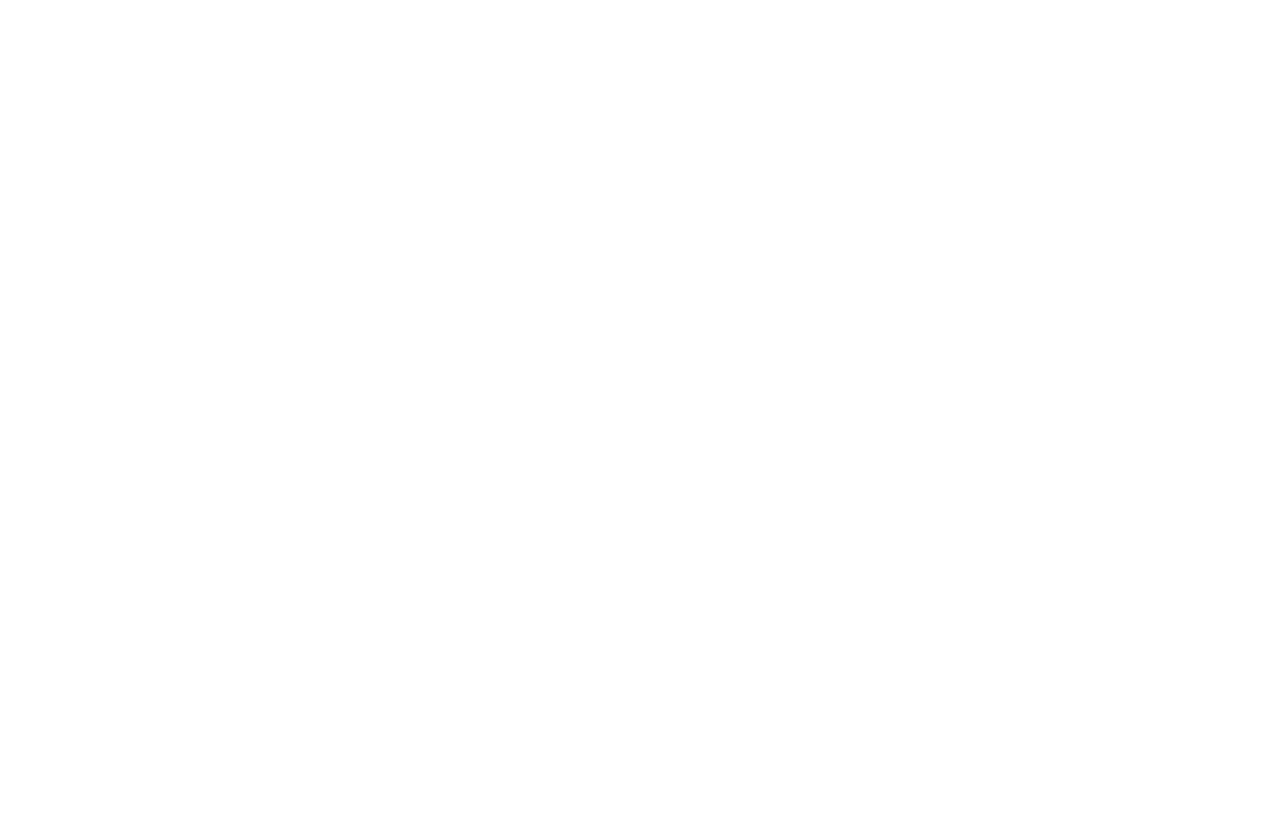
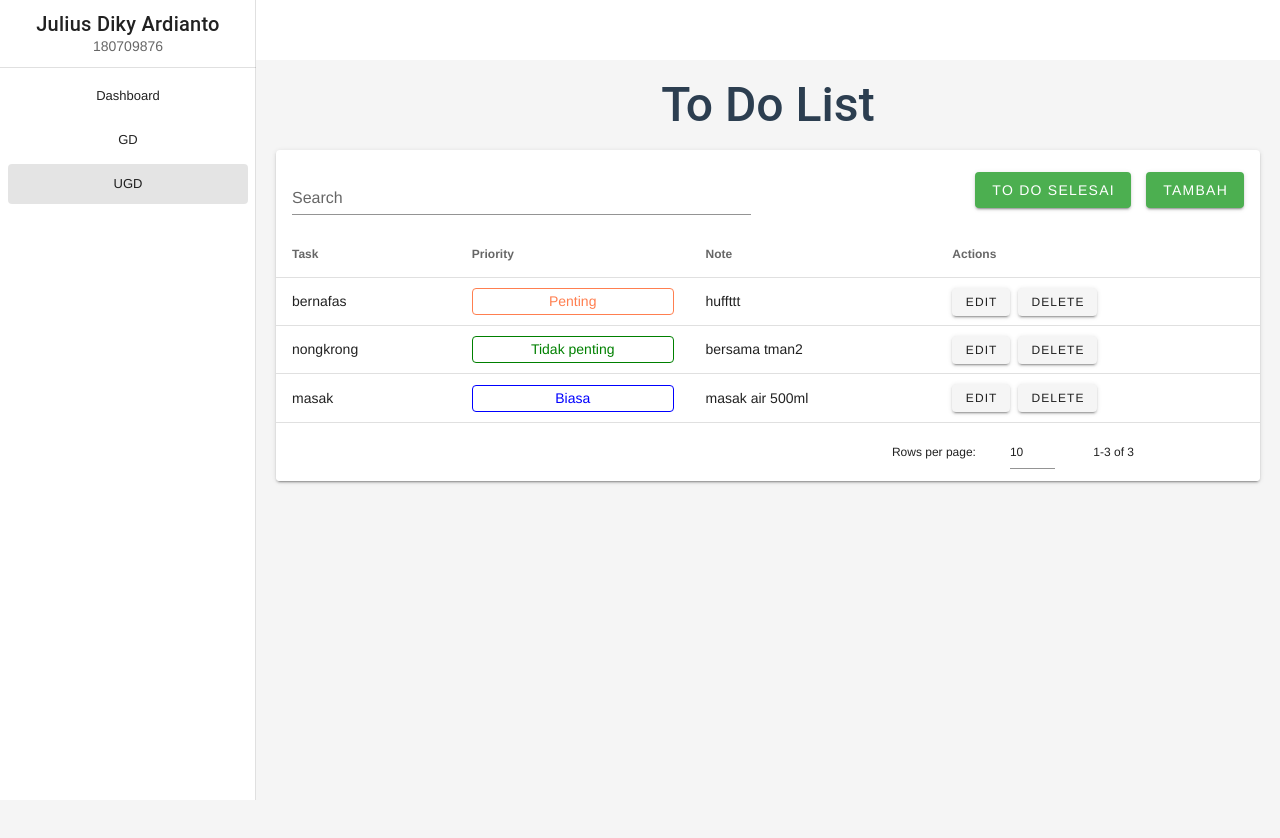
Before and after one commit to juliusdikya/VueCLI-Webpack_9876, a Vue app: page /ugd in a window 1280 px wide. Shown: the top 838 px of the page. Built offline with nearby package versions, Linux system fonts and the light colour scheme.

Commit message:
UGD Vue CLI

```diff
--- a/src/components/DashboardLayout.vue
+++ b/src/components/DashboardLayout.vue
@@ -43,6 +43,7 @@
             items: [
                 { title: "Dashboard", to:"/" },
                 { title: "GD", to: "/gd" },
+                { title: "UGD", to: "/ugd" },
             ],
         };
     },
--- /dev/null
+++ b/src/components/TodoList/ListUGD.vue
@@ -0,0 +1,232 @@
+<template>
+ <v-main class="list">
+    <h3 class="text-h3 font-weight-medium mb-5">To Do List</h3>
+
+ <v-card>
+    <v-card-title>
+        <v-text-field
+            v-model="search"
+            append-icon="mdi-magnify"
+            label="Search"
+            single-line
+            hide-details>
+        </v-text-field>
+    <v-spacer></v-spacer>
+
+    <v-btn color="success" dark @click="dialogFinished = true" style="margin-right:15px;">
+        To Do Selesai
+    </v-btn>
+
+    <v-btn color="success" dark @click="dialog = true">
+        Tambah
+    </v-btn>
+    </v-card-title>
+
+    <v-data-table :headers="headers" :items="todos" :search="search">
+
+        <template v-slot:[`item.priority`]="{ item }">
+            <td>
+                <v-card v-if="item.priority == 'Penting'" style="padding:2px 5px;border-color: coral; color: coral;" outlined>
+                    {{ item.priority }}
+                </v-card>
+                <v-card v-else-if="item.priority == 'Biasa'" style="padding:2px 5px;border-color: blue; color: blue;" outlined>
+                    {{ item.priority }}
+                </v-card>
+                <v-card v-else outlined style="padding:2px 5px; border-color:green; color: green;">
+                    {{ item.priority }}
+                </v-card>
+            </td>
+        </template>
+
+        <template v-slot:[`item.actions`]="{ item }">
+            <v-btn small class="mr-2" @click="editItem(item)">
+                edit
+            </v-btn>
+        <v-btn small @click="deleteItem(item)">
+                delete
+        </v-btn>
+        </template>
+    </v-data-table>
+</v-card>
+
+ <v-dialog v-model="dialog" persistent max-width="600px">
+    <v-card>
+        <v-card-title>
+            <span class="headline"
+                v-if="adding == true" >Form Add</span>
+            <span class="headline"
+                v-else>Form Edit</span>
+            </v-card-title>
+    <v-card-text>
+
+ <v-container>
+    <v-text-field
+        v-model="formTodo.task"
+        label="Task"
+        required>
+    </v-text-field>
+
+ <v-select
+    v-model="formTodo.priority"
+    :items="['Penting', 'Biasa', 'Tidak penting']"
+    label="Priority"
+    required>
+ </v-select>
+
+<v-textarea
+    v-model="formTodo.note"
+    label="Note"
+    required>
+
+</v-textarea>
+</v-container>
+    </v-card-text>
+
+        <v-card-actions>
+            <v-spacer></v-spacer>
+            <v-btn color="blue darken-1" text @click="cancel">Cancel</v-btn>
+            <v-btn v-if="adding == true"
+                color="blue darken-1"
+                text
+                @click="save">
+                Save
+            </v-btn>
+            <v-btn v-else
+                color="blue darken-1"
+                text
+                @click="edit(formTodo)">
+                Save
+            </v-btn>
+        </v-card-actions>
+        </v-card>
+    </v-dialog>
+
+<v-dialog v-model="deletedialog" persistent max-width="400px">
+    <v-card>
+        <v-card-title>
+            <span class="headline">Yakin hapus?</span>
+        </v-card-title>
+        <v-card-actions>
+            <v-spacer></v-spacer>
+            <v-btn color="green darken-1" text @click="cancel">Tidak</v-btn>
+            <v-btn color="red darken-1" text @click="confirmdelete">Ya</v-btn>
+        </v-card-actions>
+
+    </v-card>
+</v-dialog>
+
+</v-main>
+</template>
+<script>
+export default {
+    name: "List",
+        data() {
+return {
+    search: null,
+        dialog: false,
+        searchp: "All Priority",
+        adding: true,
+        edititem: null,
+        deletedialog: false,
+        notedialog: false,
+        filters: {
+                search: '',
+                priority: '',
+            },
+        headers: [
+            {
+                text: "Task",
+                align: "start",
+                sortable: true,
+                value: "task",
+            },
+            { text: "Priority", value: "priority" },
+            { text: "Note", value: "note" },
+            { text: "Actions", value: "actions" },
+        ],
+            todos: [
+        {
+            task: "bernafas",
+            priority: "Penting",
+            note: "huffttt",
+        },
+        {
+            task: "nongkrong",
+            priority: "Tidak penting",
+            note: "bersama tman2",
+        },
+        {
+            task: "masak",
+            priority: "Biasa",
+            note: "masak air 500ml",
+        },
+    ],
+        formTodo: {
+        task: null,
+        priority: null,
+        note: null,
+    },
+ };
+},
+methods: {
+        save() {
+            this.todos.push(this.formTodo);
+            this.cancel();
+        },
+        cancel() {
+            this.resetForm();
+            this.dialog = false;
+            this.edititem = null;
+            this.adding = true;
+            this.deletedialog = false;
+            this.notedialog = false;
+        },
+        deleteItem(item) {
+            this.dialogdel = true;
+            this.edititem = item;
+        },
+        confirmdelete() {
+            this.todos.splice(this.todos.indexOf(this.edititem), 1);
+            this.deletedialog = false;
+        },
+        editItem(item) {
+            this.adding = false;
+            this.formTodo = {
+                task: item.task,
+                priority: item.priority,
+                note: item.note,
+            };
+            this.dialog = true;
+            this.edititem = item;
+        },
+        closeDelete() {
+            this.dialogDelete = false;
+            this.$nextTick(() => {
+                this.editedItem = Object.assign({}, this.defaultItem);
+                this.editedIndex = -1;
+            });
+        },
+        detailItem(item) {
+            this.detail = {
+                task: item.task,
+                priority: item.priority,
+                note: item.note,
+            }
+            this.notedialog = true;
+        },
+        edit(formTodo) {
+            this.edititem.task = formTodo.task;
+            this.edititem.priority = formTodo.priority;
+            this.edititem.note = formTodo.note;
+            this.cancel();
+        },
+        resetForm() {
+            this.formTodo = {
+                task: null,
+                priority: null,
+                note: null,
+            };
+        },
+    },
+};
+</script>
--- a/src/router.js
+++ b/src/router.js
@@ -32,6 +32,13 @@
                     component: importComponent('TodoList/List'),
                 },
 
+                // Unguided
+                {
+                    path: "/ugd",
+                    name: "Unguided",
+                    component: importComponent('TodoList/ListUGD'),
+                },
+
             ]
         },
 
```
